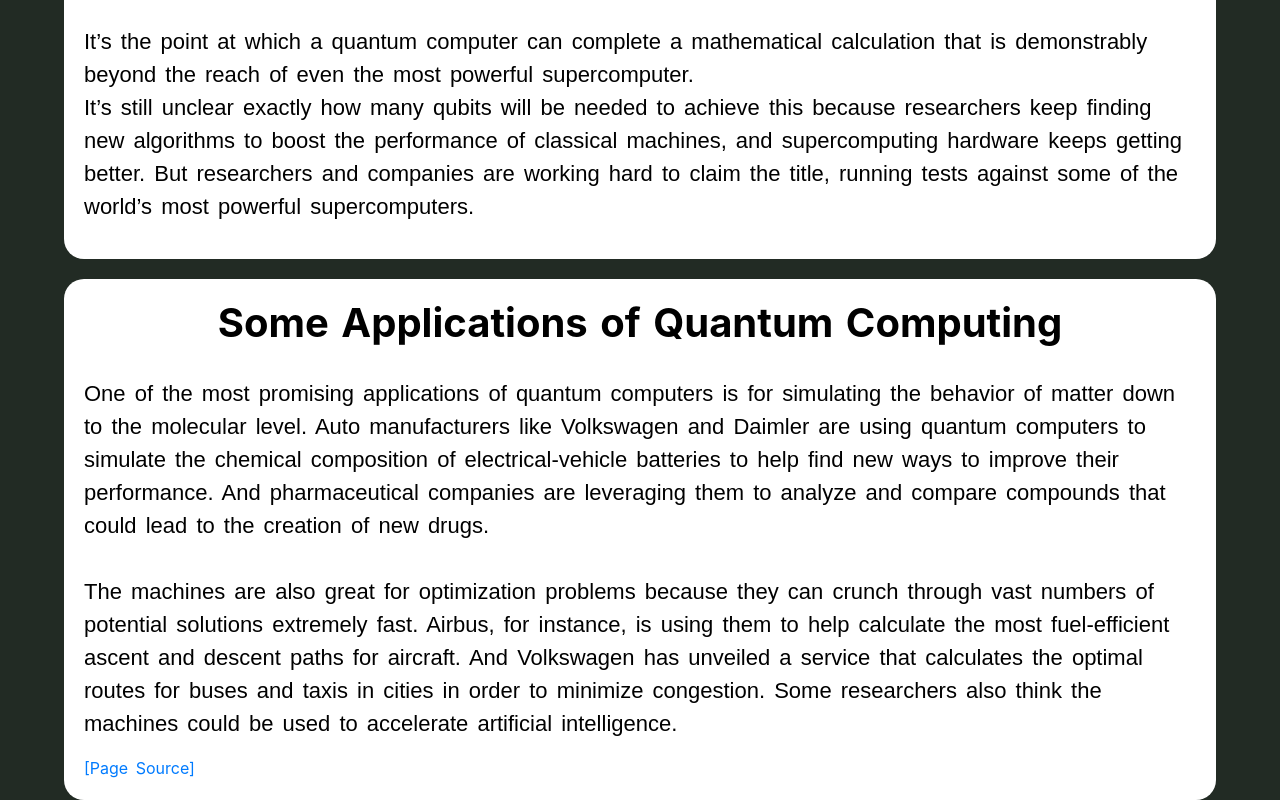
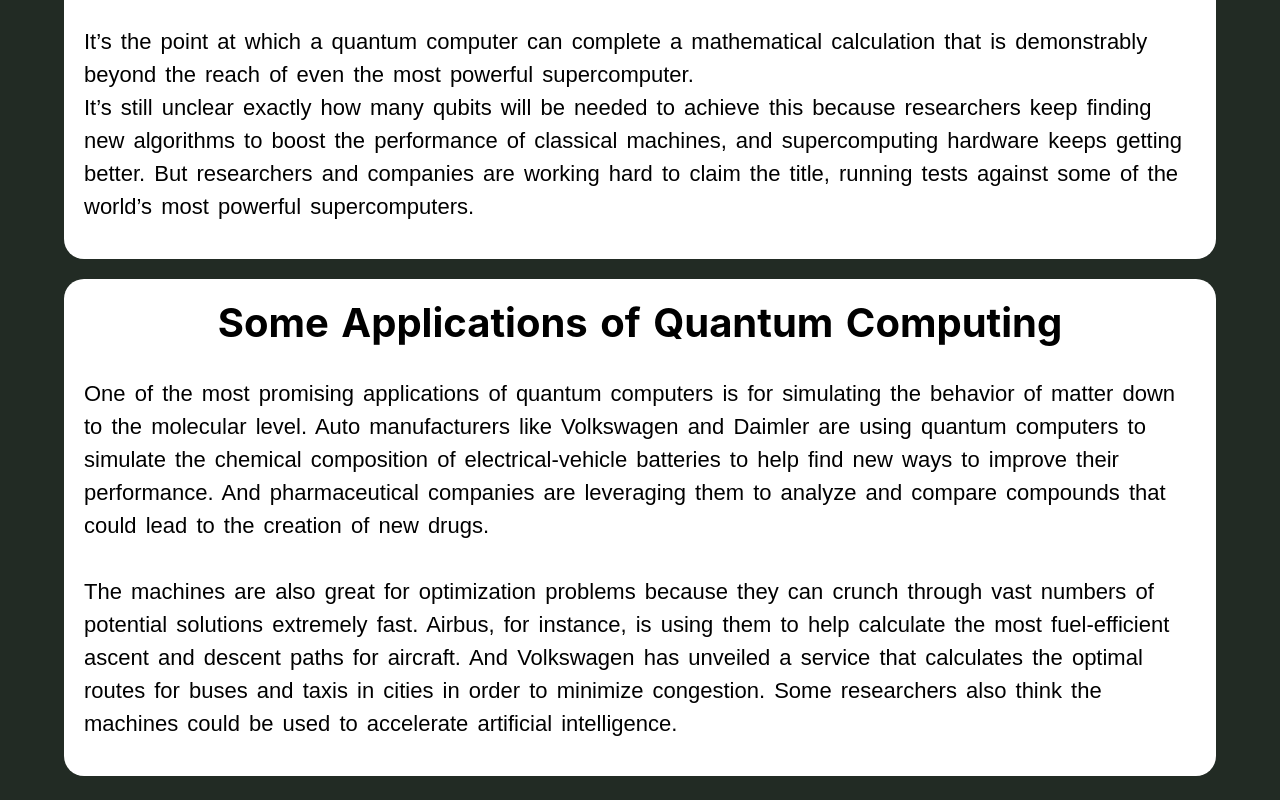
Before and after one commit to ChaitanyaAgarwal97/emerging-technology, a plain HTML site: page qc.html in a window 1280 px wide. Shown: the part 3186-3986 px from the top of the page. After the commit the page ends 3962 px from the top, so only its background shows below. Drawn offline with nearby package versions, Linux system fonts and the light colour scheme.

Commit message:
Unnecessary hyperlinks removed.

```diff
--- a/qc.html
+++ b/qc.html
@@ -188,7 +188,6 @@
 				and taxis in cities in order to minimize congestion. Some researchers also think
 				the machines could be used to accelerate artificial intelligence.
 			</p>
-			<a href='https://www.technologyreview.com/2019/01/29/66141/what-is-quantum-computing/'>[Page Source]<a>
 		</div>
 
 	</body>
```
